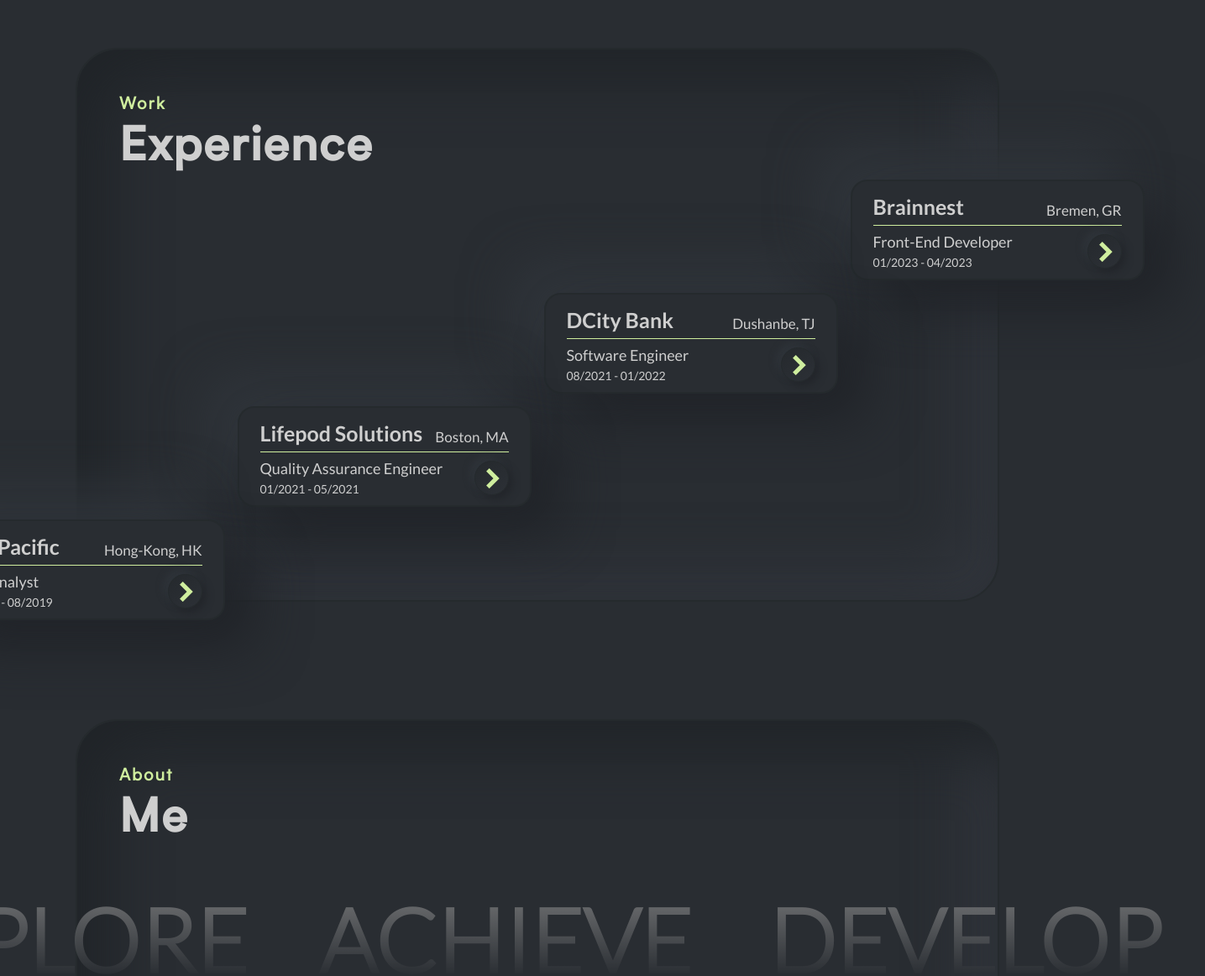
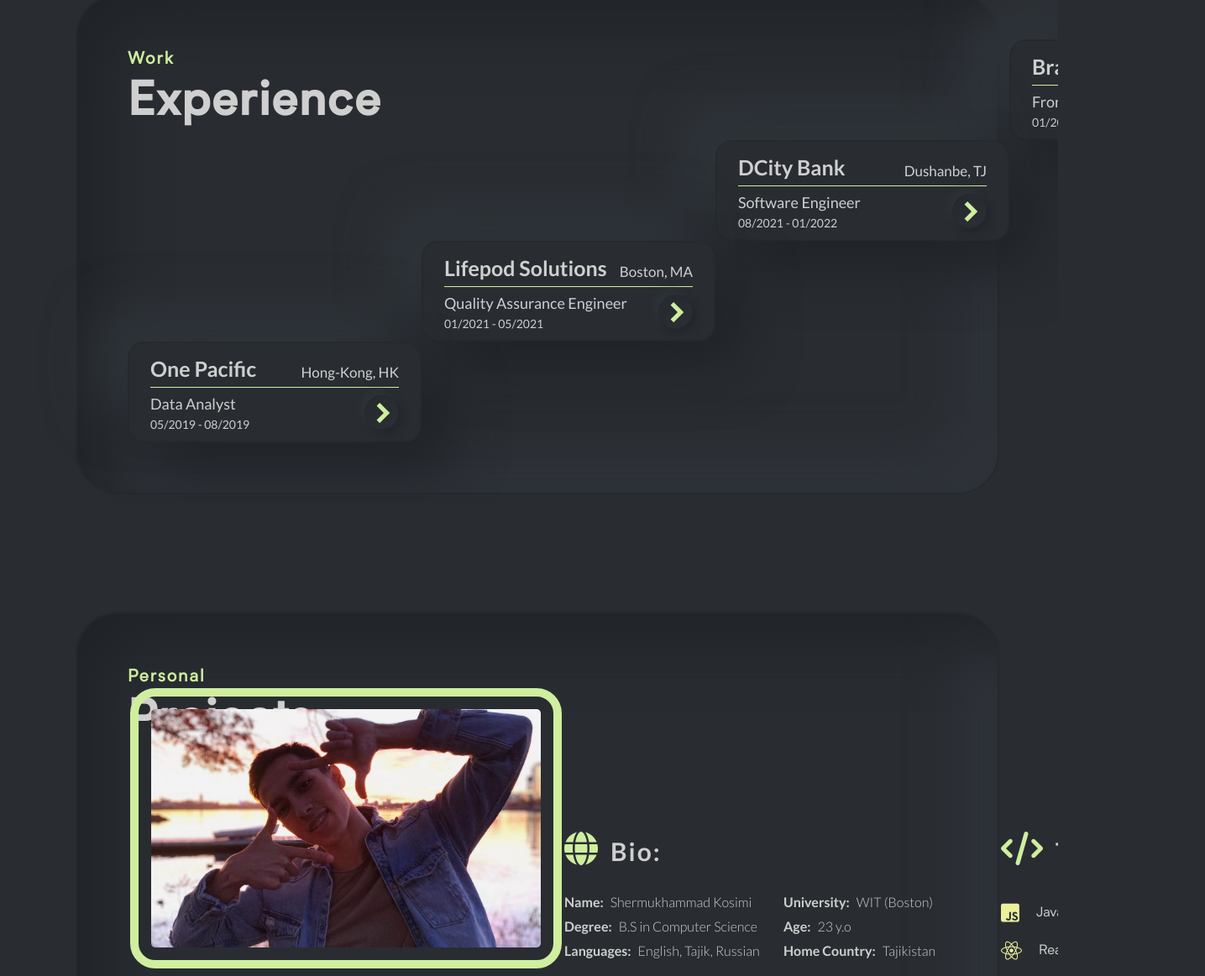
Before and after one commit to sherakosimi/portfolio, a React (Create React App) app: page / in a window 1280 px wide. Shown: the part 1613-2776 px from the top of the page at 84% size, 1435 px wide, since content can reach past the window. Built offline with nearby package versions, Linux system fonts and the light colour scheme.

Commit message:
Restructured section layout to make it easy to change for different screens

```diff
--- a/public/index.html
+++ b/public/index.html
@@ -28,7 +28,10 @@
     -->
     <title>React App</title>
   </head>
-  <body id="root">
+  <body>
+    <div id="root">
+
+    </div>
     <noscript>You need to enable JavaScript to run this app.</noscript>
 
     <!--
--- a/src/sass/abstracts/_variables.scss
+++ b/src/sass/abstracts/_variables.scss
@@ -1,7 +1,7 @@
 /// COLORS
 $primary-color: #292d32;
 $secondary-color: #cfee9e;
-$tertiary-color: #decd63;
+$tertiary-color: #ecef9b;
 //A0C89B #dec95e
 $color-white: rgb(207, 207, 207);
 
--- a/src/sass/base/_base.scss
+++ b/src/sass/base/_base.scss
@@ -16,12 +16,12 @@
 }
 
 body {
-   box-sizing: border-box;
+    box-sizing: border-box;
     font-family: Biotif-Medium;
     padding: 2rem;
 }
 
 ::selection {
-    background-color:rgb(49, 49, 49);
+    background-color: rgb(49, 49, 49);
     color: black;
 }
--- a/src/sass/base/_typography.scss
+++ b/src/sass/base/_typography.scss
@@ -1,23 +1,27 @@
-.heading-secondary {
+.heading {
+    align-self: flex-start;
+    height: 15%;
+
+    &__secondary {
         color: $secondary-color;
         display: block;
         font-family: Biotif-Regular;
         font-size: 2rem;
-    letter-spacing: .2rem;
+        letter-spacing: 0.2rem;
         line-height: 160%;
         user-select: none;
         -webkit-user-select: none; /*Safari*/
         -moz-user-select: none;
     }
 
-
-.heading-tertiary {
+    &__tertiary {
         font-size: 5.5rem;
         color: $color-white;
         display: block;
-    letter-spacing: .2rem;
+        letter-spacing: 0.2rem;
         font-family: Biotif-Medium;
         user-select: none;
         -webkit-user-select: none; /*Safari*/
         -moz-user-select: none;
     }
+}
--- a/src/sass/pages/_home.scss
+++ b/src/sass/pages/_home.scss
@@ -1,19 +1,23 @@
 .section-projects {
     padding: 13rem 7rem 1rem 7rem;
-    height: 100vh;
+    height: 92vh;
+    overflow: hidden;
 }
 
 .section-work {
     padding: 13rem 7rem 1rem 7rem;
-    height: 100vh;
+    height: 92vh;
+    overflow: hidden;
 }
 
 .section-about {
     padding: 13rem 7rem 1rem 7rem;
     height: 100vh;
+    overflow: hidden;
 }
 
 .section-contact {
     padding: 13rem 7rem 1rem 7rem;
     height: 95vh;
+    overflow: hidden;
 }
--- a/src/sass/sections/_about.scss
+++ b/src/sass/sections/_about.scss
@@ -5,58 +5,64 @@
     background: #292d32;
     border: 2px solid $border-color;
     box-shadow: inset 33px 33px 70px #202428, inset -33px -33px 70px #32363d;
-    padding: 5rem 5rem;
+    padding: 6rem 6rem;
+    display: flex;
+    flex-direction: column;
+    align-items: center;
+}
+.grid-container {
+    display: flex;
+    align-items: flex-end;
+    height: 85%;
+    width: 100%;
+}
+.about-grid {
+    width: 100%;
+    display: grid;
+    grid-template-columns: 52rem 52rem 52rem;
+    grid-template-rows: 17rem 17rem 17rem;
+    justify-content: space-between;
 }
 
-.about-grid {
-    margin-top: 3rem;
-
-    gap: 1.5rem;
-    display: grid;
-    grid-template-columns: 52rem 52rem 52rem;
-    grid-template-rows: 15rem 17rem 20rem;
-    justify-content: center;
-}
-
-.sub-heading {
-    display: flex;
-    justify-content: flex-start;
-    align-items: center;
-    font-family: Lato-Light;
-    font-size: 9rem;
-    text-transform: uppercase;
-    background: linear-gradient(180deg, rgb(154, 154, 154) 0%, $primary-color 80%);
-    background-clip: text;
-    -webkit-background-clip: text;
-    -webkit-text-fill-color: transparent;
-    opacity: 0.75;
-    &--create {
-        grid-column-start: 1;
-        grid-column-end: 1;
-        grid-row-start: 1;
-        grid-row-end: 2;
-    }
-    &--explore {
-        grid-column-start: 2;
-        grid-column-end: 2;
-        grid-row-start: 1;
-        grid-row-end: 2;
-    }
-    &--conquer {
-        grid-column-start: 3;
-        grid-column-end: 3;
-        grid-row-start: 1;
-        grid-row-end: 2;
-    }
-}
+// .sub-heading {
+//     display: flex;
+//     justify-content: flex-start;
+//     align-items: center;
+//     font-family: Lato-Light;
+//     font-size: 9rem;
+//     text-transform: uppercase;
+//     background: linear-gradient(180deg, rgb(154, 154, 154) 0%, $primary-color 80%);
+//     background-clip: text;
+//     -webkit-background-clip: text;
+//     -webkit-text-fill-color: transparent;
+//     opacity: 0.75;
+//     &--create {
+//         grid-column-start: 1;
+//         grid-column-end: 3;
+//         grid-row-start: 1;
+//         grid-row-end: 2;
+//     }
+//     &--explore {
+//         grid-column-start: 2;
+//         grid-column-end: 2;
+//         grid-row-start: 1;
+//         grid-row-end: 2;
+//     }
+//     &--conquer {
+//         grid-column-start: 3;
+//         grid-column-end: 3;
+//         grid-row-start: 1;
+//         grid-row-end: 2;
+//     }
+// }
 
 .grid-items {
     color: $secondary-color;
-    padding: 1rem 1rem;
+    padding: 0rem 0rem;
     //background-color: antiquewhite;
     &--bio {
-        grid-column-start: 1;
-        grid-column-end: 1;
+        grid-column-start: 2;
+        grid-column-end: 2;
         grid-row-start: 2;
         grid-row-end: 2;
     }
@@ -65,21 +71,24 @@
         grid-column-start: 3;
         grid-column-end: 3;
         grid-row-start: 2;
-        grid-row-end: 2;
+        grid-row-end: 4;
     }
 
     &--photo {
-        grid-column-start: 2;
-        grid-column-end: 2;
-        grid-row-start: 2;
-        grid-row-end: 4;
+        padding: 2.8rem 2.8rem;
+        // padding-top: 2.8rem;
+        // padding-left: 2.8rem;
+        grid-column-start: 1;
+        grid-column-end: 1;
+        grid-row-start: 1;
+        grid-row-end: 3;
     }
 
     &__heading {
         letter-spacing: 2px;
         font-size: 4rem;
         font-weight: 200;
-        font-family: Lato-LightItalic;
+        font-family: Lato-Bold;
     }
     &__title {
         font-size: 3rem;
@@ -120,13 +129,59 @@
 
 .img-container {
     height: 100%;
-    width: 43rem;
-    padding: 2rem 2rem;
+    // width: 44rem;
 }
 
 .profile-img {
     height: 100%;
     width: 100%;
-    border-radius: 20px;
+    outline-offset: 1.5rem;
+    outline: 1rem solid $secondary-color;
+    //border: 4px solid $color-white;
+    border-radius: 5px;
     object-fit: cover;
 }
+
+.tech-list {
+    width: 80%;
+    font-family: Biotif-Regular;
+    margin-top: 2rem;
+    text-align: center;
+    list-style: none;
+    columns: 2;
+    -webkit-columns: 2;
+    -moz-columns: 2;
+    column-gap: 5%;
+
+    &--item {
+        -webkit-column-break-inside: avoid;
+        width: 100%;
+        display: flex;
+        align-items: center;
+        font-size: 2.5rem;
+        gap: 2rem;
+        padding-top: 2rem;
+        color: $tertiary-color;
+    }
+
+    &--answer {
+        padding-top: 0.2rem;
+        font-size: 1.6rem;
+        color: $color-white;
+    }
+
+    &--icon {
+        font-size: 2.5rem;
+        display: flex;
+        align-items: center;
+        justify-content: center;
+        height: 4rem;
+        width: 4rem;
+        border-radius: 50px;
+        border: 1px solid $border-color;
+        color: $color-white;
+        background: $primary-color;
+        box-shadow: inset 8px 8px 16px $box-shadow-one, inset -8px -8px 16px $box-shadow-two;
+        cursor: pointer;
+    }
+}
--- a/src/sass/sections/_header.scss
+++ b/src/sass/sections/_header.scss
@@ -149,9 +149,10 @@
         width: 4rem;
         border-radius: 50px;
         border: 1px solid $border-color;
-        color: $tertiary-color;
+        color: $color-white;
         background: $primary-color;
         box-shadow: 14px 14px 22px #1b1e21, -14px -14px 22px #373c43;
+        cursor: pointer;
 
         &:active {
             box-shadow: inset 8px 8px 16px $box-shadow-one, inset -8px -8px 16px $box-shadow-two;
--- a/src/sass/sections/_projects.scss
+++ b/src/sass/sections/_projects.scss
@@ -5,14 +5,19 @@
     background: #292d32;
     border: 2px solid $border-color;
     box-shadow: inset 33px 33px 70px #202428, inset -33px -33px 70px #32363d;
-    padding: 5rem 5rem;
+    padding: 6rem 6rem;
+    display: flex;
+    flex-direction: column;
+    align-items: center;
 
     &__flexbox {
+        // background-color: #2c3036;
         width: 100%;
-        height: 90%;
+        height: 85%;
         display: flex;
-        justify-content: space-around;
-        align-items: center;
+        justify-content: space-between;
+        align-items: flex-end;
+        //background-color: #32373d;
     }
 }
 
--- a/src/sass/sections/_work.scss
+++ b/src/sass/sections/_work.scss
@@ -4,16 +4,26 @@
     border-radius: 50px;
     background: #292d32;
     box-shadow: inset 33px 33px 70px #202428, inset -33px -33px 70px #32363d;
-    padding: 5rem 5rem;
+    padding: 6rem 6rem;
     border: 2px solid $border-color;
+    display: flex;
+    flex-direction: column;
+    align-items: center;
+}
+
+.grid-container {
+    display: flex;
+    align-items: flex-end;
+    height: 85%;
+    width: 100%;
 }
 
 .grid {
-    gap: 1.5rem;
+    width: 100%;
     display: grid;
     grid-template-columns: 35rem 35rem 35rem 35rem;
     grid-template-rows: 12rem 12rem 12rem 12rem;
-    justify-content: center;
+    justify-content: space-between;
 }
 
 .item {
--- a/src/sections/About.js
+++ b/src/sections/About.js
@@ -1,21 +1,20 @@
 import React from "react";
 import soccer from "../img/soccer.jpg";
-import glasses from "../img/glasses.PNG";
+import glasses from "../img/photoshoot.PNG";
 export default function About() {
   return (
     <section id="about" className="section-about">
       <div className="about">
-        <h2 className="heading-secondary">About</h2>
-        <h2 className="heading-tertiary">Me</h2>
+        <div className="heading">
+          <h2 className="heading__secondary">Personal</h2>
+          <h2 className="heading__tertiary">Projects</h2>
+        </div>
+        <div className="grid-container">
           <div className="about-grid">
-          <div className="sub-heading sub-heading--create">
-            <h3>Explore</h3>
+            <div className="grid-items grid-items--photo">
+              <div className="img-container">
+                <img src={glasses} alt="Photo0" className="profile-img" />
               </div>
-          <div className="sub-heading sub-heading--explore">
-            <h3>Achieve</h3>
-          </div>
-          <div className="sub-heading sub-heading--conquer">
-            <h3>Develop</h3>
             </div>
             <div className="grid-items grid-items--bio">
               <div className="grid-items__heading">
@@ -53,46 +52,40 @@
                 </li>
               </ul>
             </div>
-          <div className="grid-items grid-items--photo">
-            <div className="img-container">
-              <img src={glasses} alt="Photo0" className="profile-img" />
-            </div>
-          </div>
+
             <div className="grid-items grid-items--tech">
               <div className="grid-items__heading">
                 <i class="fa-solid fa-code"></i>
                 <span className="grid-items__title">Tech Stack:</span>
               </div>
-            <ul className="bio-list">
-              <li className="bio-list--item">
-                Name:
-                <span className="bio-list--answer">Shermukhammad Kosimi</span>
+              <ul className="tech-list">
+                <li className="tech-list--item">
+                  <i class="fa-brands fa-square-js"></i>
+                  <span className="tech-list--answer">JavaScript </span>
                 </li>
-              <li className="bio-list--item">
-                Homecountry:
-                <span className="bio-list--answer">Tajikistan</span>
+
+                <li className="tech-list--item">
+                  <i class="fa-brands fa-react"></i>
+                  <span className="tech-list--answer">React JS </span>
                 </li>
-              <li className="bio-list--item">
-                Degree:
-                <span className="bio-list--answer">
-                  B.S in Computer Science
-                </span>
+                <li className="tech-list--item">
+                  <i class="fa-brands fa-java"></i>
+                  <span className="tech-list--answer">Java </span>
                 </li>
-              <li className="bio-list--item">
-                University:
-                <span className="bio-list--answer">WIT (Boston, MA)</span>
+                <li className="tech-list--item">
+                  <i class="bx bxl-typescript"></i>
+                  <span className="tech-list--answer">TypeScript </span>
                 </li>
-              <li className="bio-list--item">
-                Age:
-                <span className="bio-list--answer">23 y.o</span>
+                <li className="tech-list--item">
+                  <i class="fa-brands fa-react"></i>
+                  <span className="tech-list--answer">React Native </span>
                 </li>
-              <li className="bio-list--item">
-                Languages :
-                <span className="bio-list--answer">
-                  English, Tajik, Russian
-                </span>
+                <li className="tech-list--item">
+                  <i class="bx bxl-redux"></i>
+                  <span className="tech-list--answer">Redux </span>
                 </li>
               </ul>
+            </div>
           </div>
         </div>
       </div>
--- a/src/sections/Projects/Projects.js
+++ b/src/sections/Projects/Projects.js
@@ -5,9 +5,9 @@
   return (
     <section id="projects" className="section-projects">
       <div className="projects">
-        <div>
-          <h2 className="heading-secondary">Personal</h2>
-          <h2 className="heading-tertiary">Projects</h2>
+        <div className="heading">
+          <h2 className="heading__secondary">Personal</h2>
+          <h2 className="heading__tertiary">Projects</h2>
         </div>
         <div className="projects__flexbox">
           {projectsData.map((project, i) => (
--- a/src/sections/Work/Work.js
+++ b/src/sections/Work/Work.js
@@ -5,10 +5,11 @@
   return (
     <section id="work" className="section-work">
       <div className="work">
-        <div>
-          <h2 className="heading-secondary">Work</h2>
-          <h2 className="heading-tertiary">Experience</h2>
+        <div className="heading">
+          <h2 className="heading__secondary">Work</h2>
+          <h2 className="heading__tertiary">Experience</h2>
         </div>
+        <div className="grid-container">
           <div className="grid">
             {workData.map((item, i) => (
               <div className={item.style} key={i}>
@@ -21,7 +22,9 @@
                 <div className="item__line"></div>
                 <div className="item__desc-container">
                   <div className="item__position">
-                  <span className="item__position--name">{item.position}</span>
+                    <span className="item__position--name">
+                      {item.position}
+                    </span>
                     <span className="item__position--date">{item.date}</span>
                   </div>
                   <button className="btn-work">
@@ -30,7 +33,9 @@
                     </span>
                   </button>
                 </div>
-              <h2 className="item__responsibility">Tools & Responsibilites</h2>
+                <h2 className="item__responsibility">
+                  Tools & Responsibilites
+                </h2>
                 <ul className="item__tools">
                   {item.tools.map((tool, k) => (
                     <li className="item__tools--item" key={k}>
@@ -42,6 +47,7 @@
             ))}
           </div>
         </div>
+      </div>
     </section>
   );
 }
```
Also changed, not shown: src/img/eminem.png (added), src/img/photoshoot.PNG (added). Lines whose indentation alone changed are shown as unchanged.
